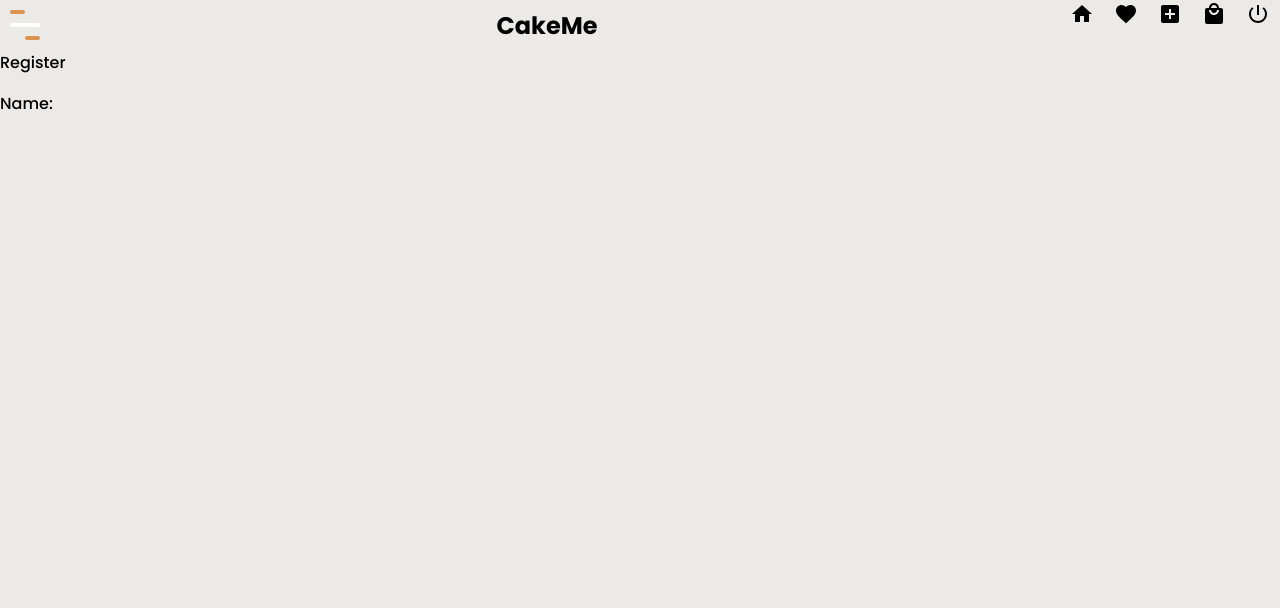
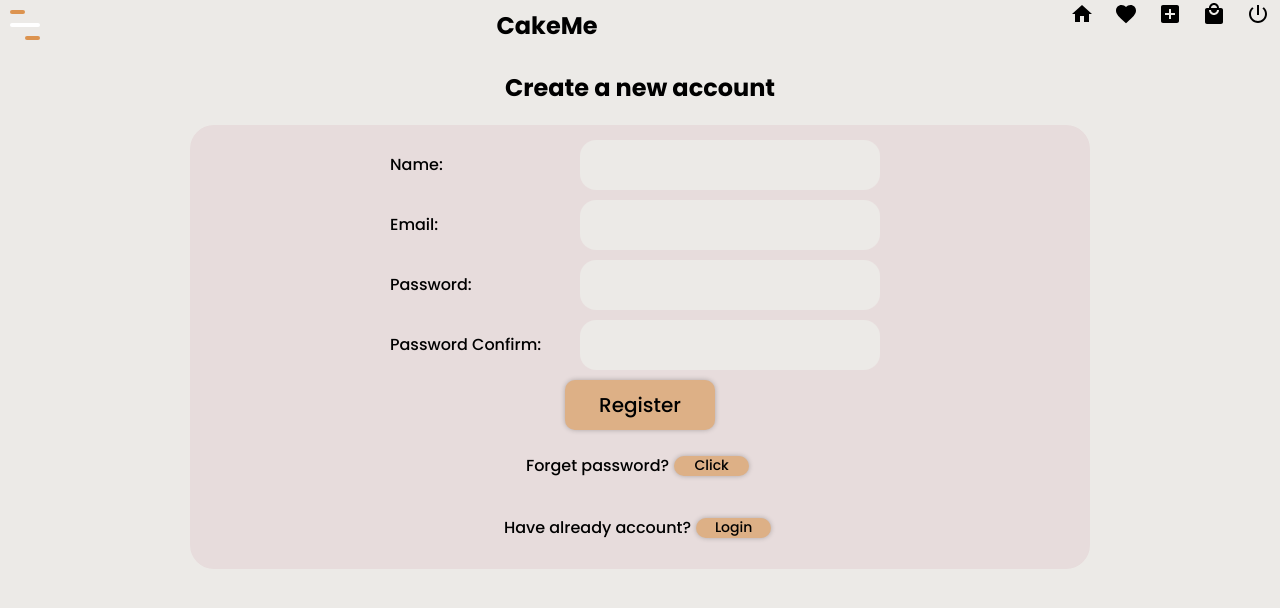
Before and after one commit to ArexSpeed/cakeme, a Next.js app: page /user/register in a window 1280 px wide. Shown: the top 608 px of the page. Built offline with nearby package versions, Linux system fonts and the light colour scheme.

Commit message:
register form

```diff
--- a/components/Search/index.js
+++ b/components/Search/index.js
@@ -34,7 +34,7 @@ const Search = () => {
     console.log(value, 'value');
   };
   return (
-    <div className="search">
+    <section className="search">
       <article className="search__container">
         <div className="search__box">
           <SearchIcon />
@@ -94,7 +94,7 @@ const Search = () => {
           </div>
         </div>
       </article>
-    </div>
+    </section>
   );
 };
 
--- a/pages/user/register.js
+++ b/pages/user/register.js
@@ -1,9 +1,11 @@
 import { useRef, useState } from 'react';
 import Layout from 'components/Layout';
+import Link from 'next/link';
 import { useRouter } from 'next/router';
+//style Form
 
 export default function UserNew() {
-  const userForm = useRef();
+  const registerForm = useRef();
   const [error, setError] = useState();
   const [formProcessing, setFormProcessing] = useState(false);
   const router = useRouter();
@@ -13,10 +15,10 @@ export default function UserNew() {
     if (formProcessing) return;
     setError(null);
     setFormProcessing(true);
-    const form = new FormData(userForm.current);
+    const form = new FormData(registerForm.current);
     const payload = {
       email: form.get('email'),
-      fullName: form.get('fullName'),
+      fullName: form.get('name'),
       password: form.get('password')
     };
 
@@ -45,8 +47,37 @@ export default function UserNew() {
 
   return (
     <Layout>
-      Register
-      <p>Name: </p>
+      <section className="section">
+        <h2>Create a new account</h2>
+        <form className="form" onSubmit={handleSubmit} ref={registerForm}>
+          <div>
+            <label htmlFor="name">Name:</label>
+            <input type="name" id="name" name="name" required />
+          </div>
+          <div>
+            <label htmlFor="email">Email:</label>
+            <input type="email" id="email" name="email" required />
+          </div>
+          <div>
+            <label htmlFor="password">Password:</label>
+            <input type="password" id="password" name="password" required />
+          </div>
+          <div>
+            <label htmlFor="passwordConfirm">Password Confirm:</label>
+            <input type="password" id="passwordConfirm" name="passwordConfirm" required />
+          </div>
+          <button type="submit" disabled={formProcessing}>
+            {formProcessing ? 'Creating...' : 'Register'}
+          </button>
+          {error && <div className="form__error">Account not created {error}</div>}
+          <p>
+            Forget password? <Link href="/user/forget">Click</Link>
+          </p>
+          <p>
+            Have already account? <Link href="/user/login">Login</Link>
+          </p>
+        </form>
+      </section>
     </Layout>
   );
 }
--- /dev/null
+++ b/styles/Form.scss
@@ -0,0 +1,98 @@
+.form {
+  display: flex;
+  flex-direction: column;
+  justify-content: space-around;
+  align-items: center;
+  background: $orange3;
+  width: 100%;
+  max-width: 900px;
+  height: auto;
+  min-height: 400px;
+  border-radius: 24px;
+  padding: 10px;
+  & div {
+    display: flex;
+    flex-direction: row;
+    justify-content: space-between;
+    align-items: center;
+    width: 100%;
+    max-width: 500px;
+    & label {
+
+    }
+    & input {
+      justify-self: flex-end;
+      width: 100%;
+      max-width: 300px;
+      height: 50px;
+      margin: 5px 10px;
+      border-radius: 16px;
+      background: $white2;
+      border: none;
+      outline: none;
+      font-size: 20px;
+      font-family: $fontFamily;
+    }
+  }
+  & button {
+    display: flex;
+    flex-direction: row;
+    justify-content: center;
+    align-items: center;
+    margin: 5px;
+    width: 150px;
+    height: 50px;
+    border-radius: 10px;
+    border: none;
+    font-size: 20px;
+    font-family: $fontFamily;
+    background: $orange2;
+    box-shadow: 0px 0px 5px rgba(0, 0, 0, 0.25);
+    transition: 0.3s ease-in-out;
+    cursor: pointer;
+    &:hover {
+      background: $orange1;
+      box-shadow: 5px 5px 5px rgba(0, 0, 0, 0.25);
+      transition: 0.3s ease-in-out;
+    }
+  }
+  & p {
+    display: flex;
+    flex-direction: row;
+    justify-content: center;
+    align-items: center;
+  }
+  & a {
+    display: flex;
+    flex-direction: row;
+    justify-content: center;
+    align-items: center;
+    margin: 5px;
+    width: 75px;
+    height: 20px;
+    border-radius: 10px;
+    border: none;
+    font-size: 14px;
+    font-family: $fontFamily;
+    background: $orange2;
+    box-shadow: 0px 0px 5px rgba(0, 0, 0, 0.25);
+    transition: 0.3s ease-in-out;
+    cursor: pointer;
+    &:hover {
+      background: $orange1;
+      box-shadow: 5px 5px 5px rgba(0, 0, 0, 0.25);
+      transition: 0.3s ease-in-out;
+    }
+  }
+  &__error {
+    display: flex;
+    justify-content: center;
+    align-items: center;
+    text-align: center;
+    width: 300px;
+    height: 50px;
+    background: red;
+    border-radius: 16px;
+    color: #000;
+  }
+}
--- a/styles/Globals.scss
+++ b/styles/Globals.scss
@@ -24,7 +24,7 @@ a {
   width: 100%;
 }
 
-.cards {
+.section {
   display: flex;
   flex-wrap: wrap;
   max-width: 900px;
@@ -33,12 +33,3 @@ a {
   justify-content: center;
   align-items: center;
 }
-.search {
-  width: 100%;
-  max-width: 900px;
-  display: flex;
-  flex-wrap: wrap;
-  justify-content: center;
-  align-items: center;
-  margin: auto;
-}
--- a/styles/Search.scss
+++ b/styles/Search.scss
@@ -4,6 +4,8 @@
   justify-content: center;
   align-items: center;
   width: 100%;
+  max-width: 900px;
+  margin: auto;
   &__container {
     display: flex;
     flex-direction: row;
--- a/styles/Styles.scss
+++ b/styles/Styles.scss
@@ -1,6 +1,7 @@
 @import 'Var';
 @import 'Globals';
 @import 'Nav';
+@import 'Form';
 @import 'Search';
 @import 'Card';
 @import 'ProductSite';
```
Also changed, not shown: pages/index.js (+7 -11 lines).
